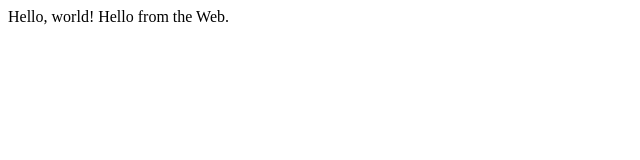
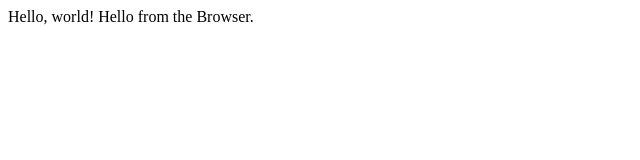
Before and after one commit to leonovko/experimenting0, a plain HTML site: page index.html in a window 1280 px wide. Shown: the full height of the page, 0-640 px from the left. Drawn offline with Linux system fonts and the light colour scheme.

Commit message:
Update index.html

```diff
--- a/index.html
+++ b/index.html
@@ -5,6 +5,6 @@
     </head>
     <body>
         Hello, world!
-        Hello from the Web.
+        Hello from the Browser.
     </body>
 </html>
```
